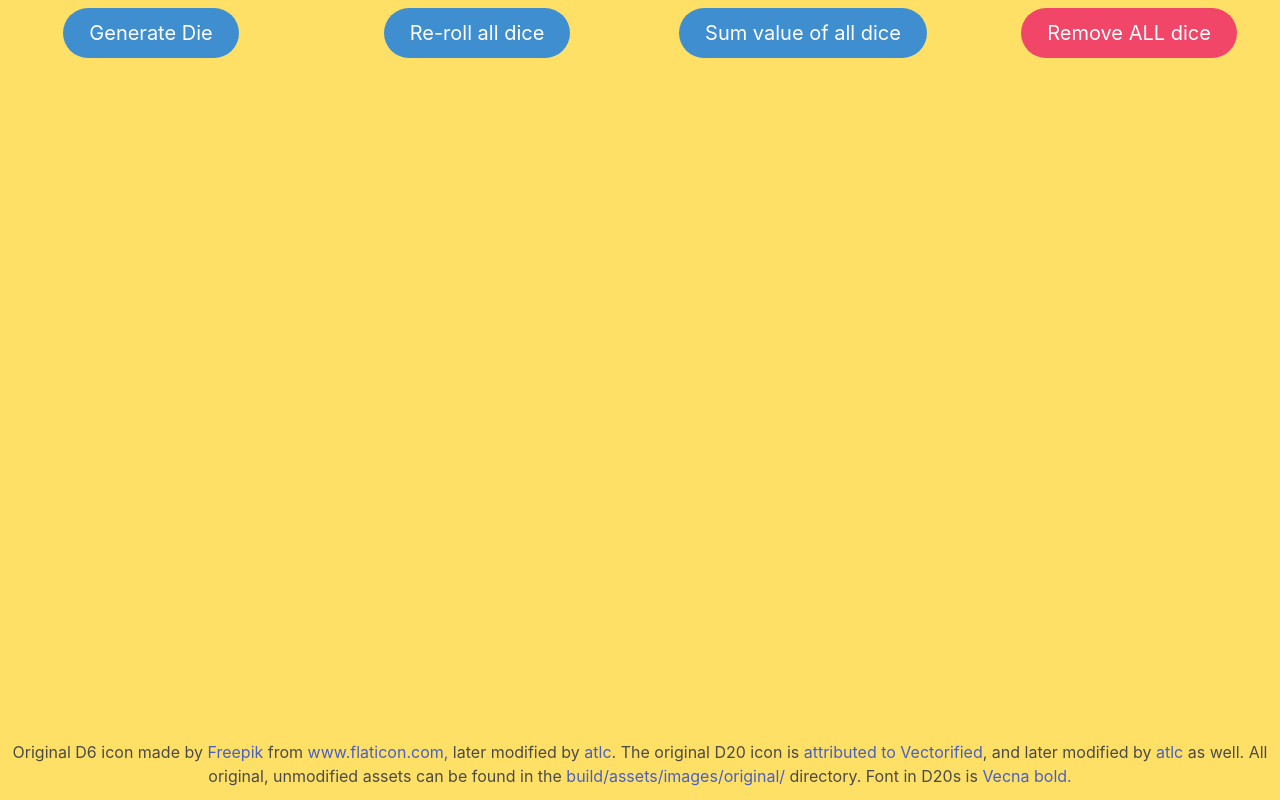
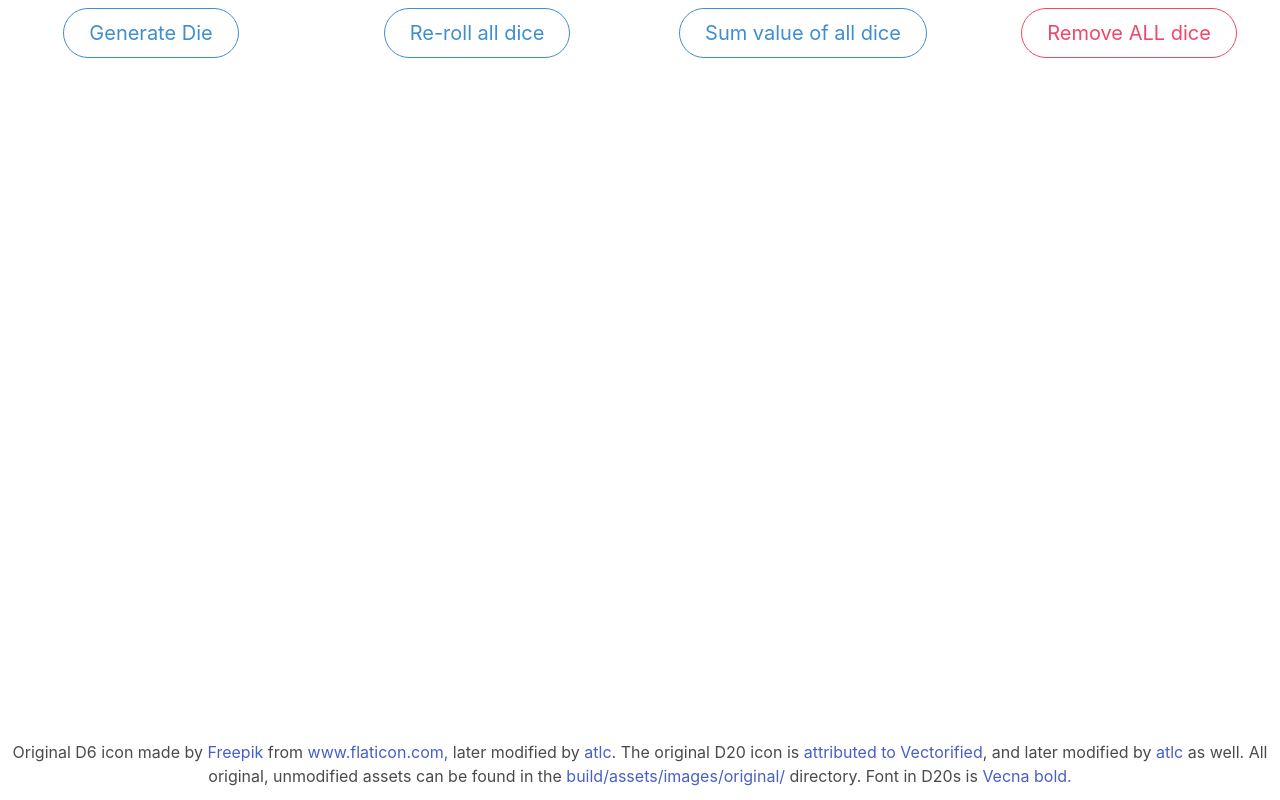
Before and after one commit to atlc/dicey-ts-business, a website: page build/index.html in a window 1280 px wide. Drawn offline with nearby package versions, Linux system fonts and the light colour scheme; some packages are replaced by stand-ins of ours; a script that the page names is missing.

Commit message:
Changed the buttons back to outlines, reverted background styling; TODO - single/double click bonus functionality; SWAL for nat1/nat20

```diff
--- a/build/index.html
+++ b/build/index.html
@@ -12,16 +12,16 @@
 <body>
     <div class="columns is-mobile is-centered is-multiline">
         <div class="column">
-            <button class="button is-medium is-rounded is-info" id="genDie">Generate Die</button>
+            <button class="button is-medium is-rounded is-info is-outlined" id="genDie">Generate Die</button>
         </div>
         <div class="column">
-            <button class="button is-medium is-rounded is-info" id="reroll">Re-roll all dice</button>
+            <button class="button is-medium is-rounded is-info is-outlined" id="reroll">Re-roll all dice</button>
         </div>
         <div class="column">
-            <button class="button is-medium is-rounded is-info" id="sumTheDice">Sum value of all dice</button>
+            <button class="button is-medium is-rounded is-info is-outlined" id="sumTheDice">Sum value of all dice</button>
         </div>
         <div class="column">
-            <button class="button is-medium is-rounded is-danger" id="removeAll">Remove ALL dice</button>
+            <button class="button is-medium is-rounded is-danger is-outlined" id="removeAll">Remove ALL dice</button>
         </div>
     </div>
     <div class="columns is-mobile is-centered is-multiline" id="diceContainer"></div>
--- a/build/style.css
+++ b/build/style.css
@@ -1,7 +1,3 @@
-html {
-    background-color:  	hsl(48, 100%, 70%);
-}
-
 .column {
     display: flex;
     justify-content: center;
```
